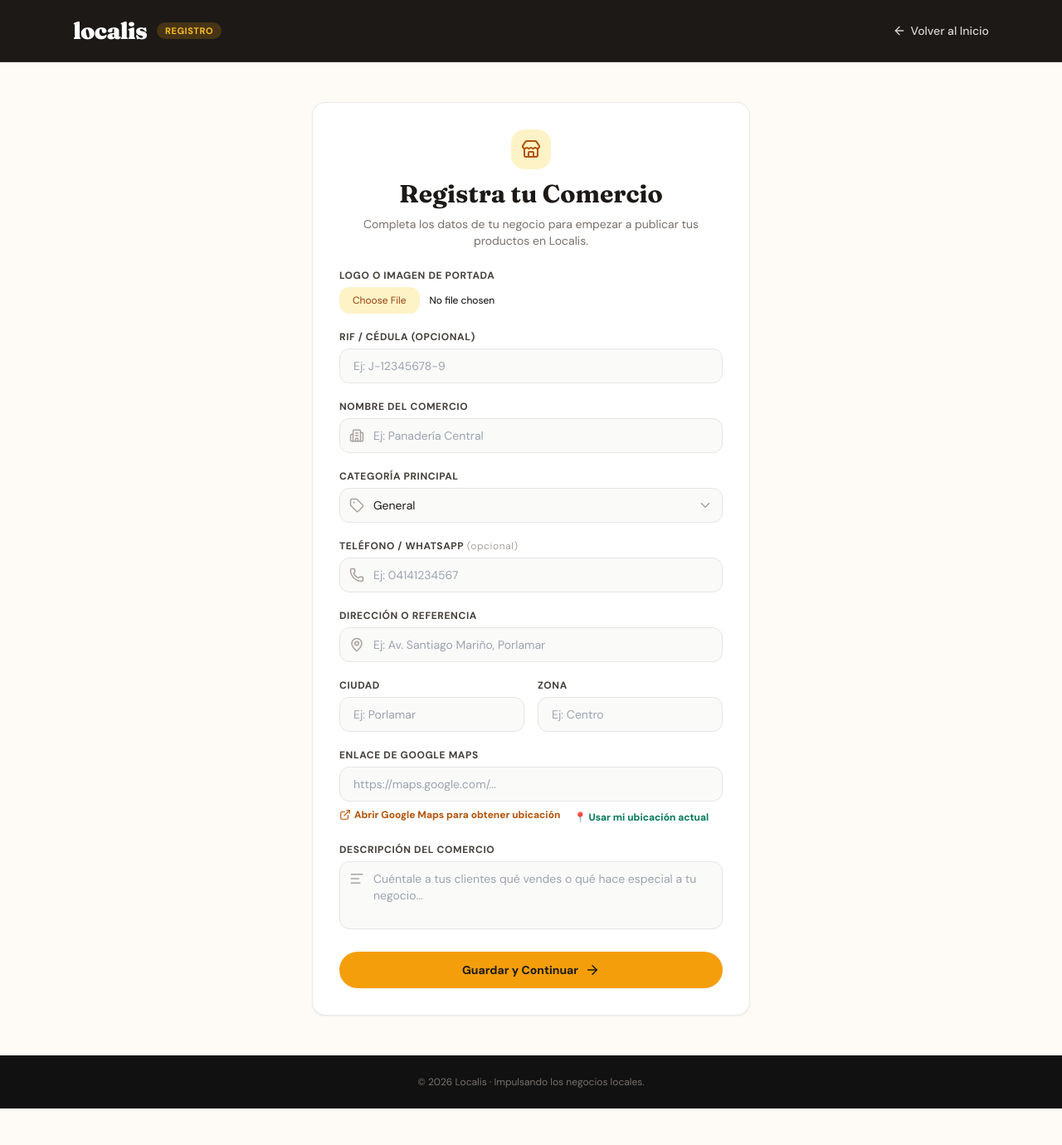
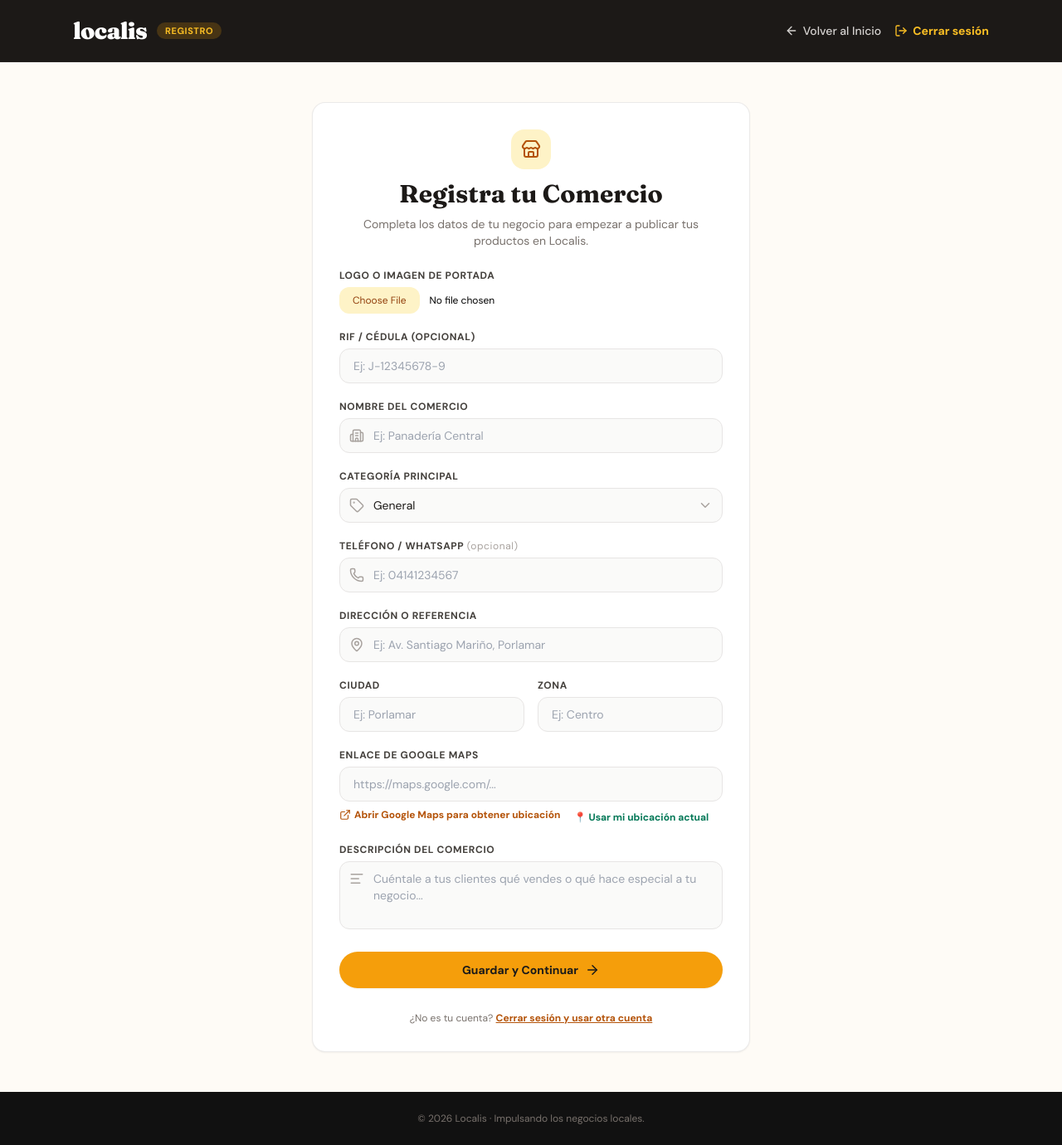
Before and after one commit to yahyadiab666-eng/localis, a Flask app: page /comercio in a window 1280 px wide. Shown: the whole page at 83% size. Before the commit the page ends 1336 px from the top, so only its background shows below. Run offline with Flask 3, Linux system fonts and the light colour scheme; the visitor is signed in with stand-in values (Sample User, id 1); tables that the repository leaves empty hold one stand-in row (values such as "Sample post"); a database or web service that is not in the repository returns one stand-in record (values such as "Sample title"); data that the repository does not hold is empty; some libraries are stand-ins or nearby versions.

Commit message:
Registro de comercio: boton Cerrar sesion / usar otra cuenta enlazado a /logout para salir si se eligio un correo incorrecto

```diff
--- a/templates/registro_comercio.html
+++ b/templates/registro_comercio.html
@@ -32,9 +32,14 @@
         </div>
 
         <!-- Enlaces -->
-        <a href="{{ url_for('index') }}" class="text-sm font-medium text-stone-300 hover:text-white transition flex items-center gap-1.5">
-          <i data-lucide="arrow-left" style="width:16px;height:16px;"></i> Volver al Inicio
-        </a>
+        <div class="flex items-center gap-4">
+          <a href="{{ url_for('index') }}" class="text-sm font-medium text-stone-300 hover:text-white transition flex items-center gap-1.5">
+            <i data-lucide="arrow-left" style="width:16px;height:16px;"></i> Volver al Inicio
+          </a>
+          <a href="{{ url_for('logout') }}" class="text-sm font-semibold text-amber-400 hover:text-amber-300 transition flex items-center gap-1.5">
+            <i data-lucide="log-out" style="width:16px;height:16px;"></i> Cerrar sesión
+          </a>
+        </div>
       </nav>
     </header>
 
@@ -172,6 +177,14 @@
           </button>
         </form>
 
+        <!-- Salida: permite cambiar de cuenta si eligió un correo incorrecto -->
+        <p class="text-center text-xs text-stone-500 pt-1">
+          ¿No es tu cuenta?
+          <a href="{{ url_for('logout') }}" class="font-bold text-amber-700 hover:text-amber-800 underline">
+            Cerrar sesión y usar otra cuenta
+          </a>
+        </p>
+
       </div>
 
     </main>
```
